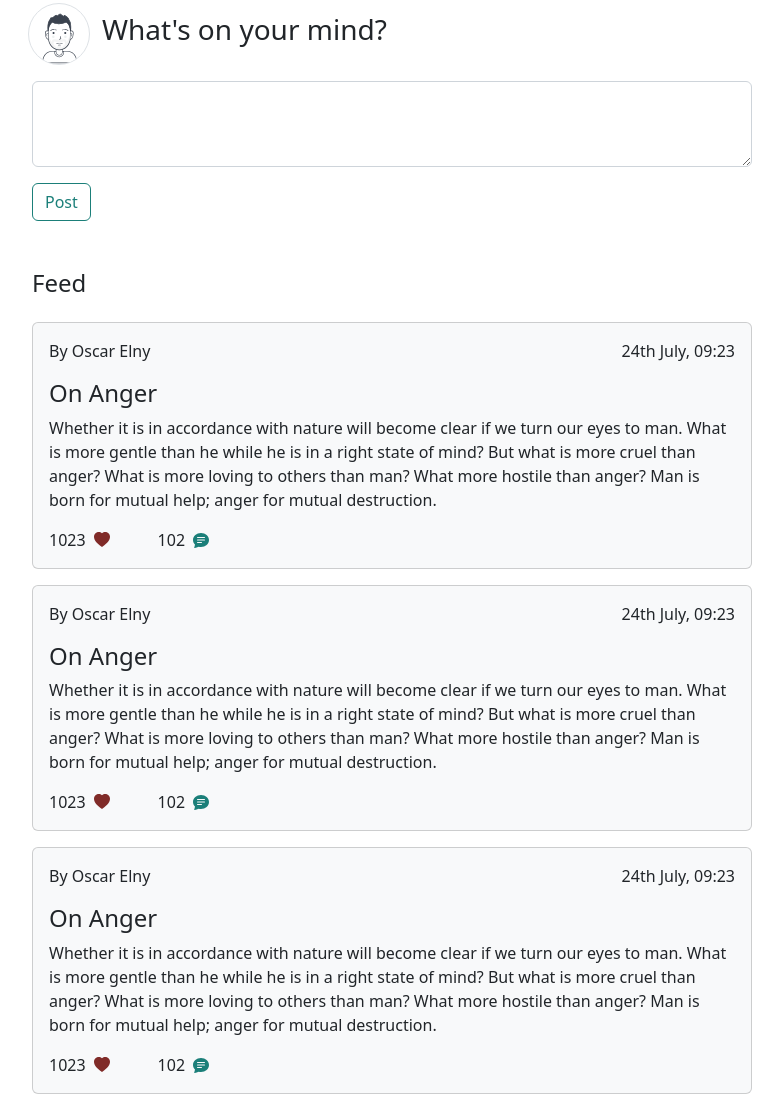
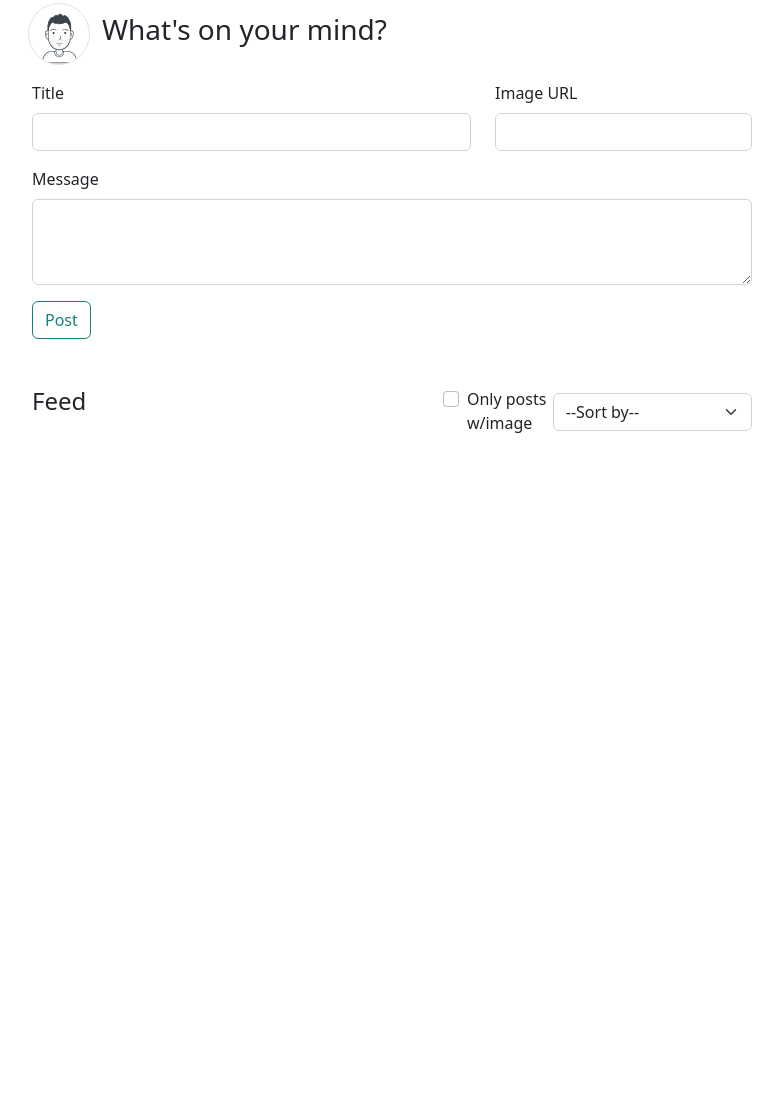
Before and after one commit to olee2/social-media-application, a website with bundled scripts: page index.html in a window 1280 px wide. Shown: the part 134-1252 px from the top of the page, without its empty margins (248-1031 px from the left). After the commit the page ends 800 px from the top, so only its background shows below. Built offline with nearby package versions, Linux system fonts and the light colour scheme; files whose address does not match are found by name.

Commit message:
Code for home page feed and posts

```diff
--- a/index.html
+++ b/index.html
@@ -38,9 +38,9 @@
             </li>
           </ul>
 
-          <form class="d-flex" role="search">
+          <form class="d-flex search-form" role="search">
             <input
-              class="form-control me-2"
+              class="form-control me-2 search-field"
               type="search"
               placeholder="Search"
               aria-label="Search"
@@ -52,7 +52,7 @@
         </div>
       </div>
     </nav>
-    <div class="container-sm flex-column d-flex h-100 align-items-center mt-5">
+    <div class="container-sm flex-column d-flex h-100 mt-5 align-items-center">
       <div class="main-container">
         <div class="mb-5">
           <div class="row align-items-center mb-3">
@@ -63,12 +63,31 @@
             />
             <h1 class="h3 col-10">What's on your mind?</h1>
           </div>
-          <form action="/profile.html" class="col-12">
+          <form class="col-12 post-form">
+            <div class="d-flex justify-content-between gap-4">
+              <div class="mb-3 flex-grow-1">
+                <label for="title" class="form-label">Title</label>
+                <input
+                  type="text"
+                  class="form-control"
+                  name="title"
+                  id="title"
+                  required
+                />
+              </div>
+              <div class="mb-3">
+                <label for="img" class="form-label">Image URL</label>
+                <input type="url" class="form-control" name="media" id="img" />
+              </div>
+            </div>
+
             <div class="mb-3">
+              <label for="message" class="form-label">Message</label>
               <textarea
                 class="form-control"
-                id="exampleFormControlTextarea1"
+                id="message"
                 rows="3"
+                name="body"
                 required
               ></textarea>
             </div>
@@ -77,150 +96,31 @@
         </div>
 
         <div class="mb-4">
-          <h2 class="h4 mb-4">Feed</h2>
-          <div class="d-flex flex-column gap-3">
-            <div class="card p-3">
-              <div class="row">
-                <p class="col">By Oscar Elny</p>
-                <div class="col text-end">24th July, 09:23</div>
+          <div class="d-flex justify-content-between mb-4">
+            <h2 class="h4">Feed</h2>
+            <div class="d-flex align-items-center">
+              <div class="form-check">
+                <input
+                  class="form-check-input"
+                  type="checkbox"
+                  value=""
+                  id="image-filter"
+                />
+                <label class="form-check-label" for="image-filter">
+                  Only posts w/image
+                </label>
               </div>
-              <h3 class="h4">On Anger</h3>
-              <p>
-                Whether it is in accordance with nature will become clear if we
-                turn our eyes to man. What is more gentle than he while he is in
-                a right state of mind? But what is more cruel than anger? What
-                is more loving to others than man? What more hostile than anger?
-                Man is born for mutual help; anger for mutual destruction.
-              </p>
-              <div class="d-flex">
-                <div class="d-flex align-items-center me-5">
-                  <div class="me-2">1023</div>
-                  <svg
-                    xmlns="http://www.w3.org/2000/svg"
-                    width="16"
-                    height="16"
-                    fill="currentColor"
-                    class="bi bi-heart-fill"
-                    viewBox="0 0 16 16"
-                  >
-                    <path
-                      fill-rule="evenodd"
-                      d="M8 1.314C12.438-3.248 23.534 4.735 8 15-7.534 4.736 3.562-3.248 8 1.314z"
-                    />
-                  </svg>
-                </div>
-                <div class="d-flex align-items-center">
-                  <div class="me-2">102</div>
-                  <svg
-                    xmlns="http://www.w3.org/2000/svg"
-                    width="16"
-                    height="16"
-                    fill="currentColor"
-                    class="bi bi-chat-text-fill"
-                    viewBox="0 0 16 16"
-                  >
-                    <path
-                      d="M16 8c0 3.866-3.582 7-8 7a9.06 9.06 0 0 1-2.347-.306c-.584.296-1.925.864-4.181 1.234-.2.032-.352-.176-.273-.362.354-.836.674-1.95.77-2.966C.744 11.37 0 9.76 0 8c0-3.866 3.582-7 8-7s8 3.134 8 7zM4.5 5a.5.5 0 0 0 0 1h7a.5.5 0 0 0 0-1h-7zm0 2.5a.5.5 0 0 0 0 1h7a.5.5 0 0 0 0-1h-7zm0 2.5a.5.5 0 0 0 0 1h4a.5.5 0 0 0 0-1h-4z"
-                    />
-                  </svg>
-                </div>
-              </div>
-            </div>
-            <div class="card p-3">
-              <div class="row">
-                <p class="col">By Oscar Elny</p>
-                <div class="col text-end">24th July, 09:23</div>
-              </div>
-              <h3 class="h4">On Anger</h3>
-              <p>
-                Whether it is in accordance with nature will become clear if we
-                turn our eyes to man. What is more gentle than he while he is in
-                a right state of mind? But what is more cruel than anger? What
-                is more loving to others than man? What more hostile than anger?
-                Man is born for mutual help; anger for mutual destruction.
-              </p>
-              <div class="d-flex">
-                <div class="d-flex align-items-center me-5">
-                  <div class="me-2">1023</div>
-                  <svg
-                    xmlns="http://www.w3.org/2000/svg"
-                    width="16"
-                    height="16"
-                    fill="currentColor"
-                    class="bi bi-heart-fill"
-                    viewBox="0 0 16 16"
-                  >
-                    <path
-                      fill-rule="evenodd"
-                      d="M8 1.314C12.438-3.248 23.534 4.735 8 15-7.534 4.736 3.562-3.248 8 1.314z"
-                    />
-                  </svg>
-                </div>
-                <div class="d-flex align-items-center">
-                  <div class="me-2">102</div>
-                  <svg
-                    xmlns="http://www.w3.org/2000/svg"
-                    width="16"
-                    height="16"
-                    fill="currentColor"
-                    class="bi bi-chat-text-fill"
-                    viewBox="0 0 16 16"
-                  >
-                    <path
-                      d="M16 8c0 3.866-3.582 7-8 7a9.06 9.06 0 0 1-2.347-.306c-.584.296-1.925.864-4.181 1.234-.2.032-.352-.176-.273-.362.354-.836.674-1.95.77-2.966C.744 11.37 0 9.76 0 8c0-3.866 3.582-7 8-7s8 3.134 8 7zM4.5 5a.5.5 0 0 0 0 1h7a.5.5 0 0 0 0-1h-7zm0 2.5a.5.5 0 0 0 0 1h7a.5.5 0 0 0 0-1h-7zm0 2.5a.5.5 0 0 0 0 1h4a.5.5 0 0 0 0-1h-4z"
-                    />
-                  </svg>
-                </div>
-              </div>
-            </div>
-            <div class="card p-3">
-              <div class="row">
-                <p class="col">By Oscar Elny</p>
-                <div class="col text-end">24th July, 09:23</div>
-              </div>
-              <h3 class="h4">On Anger</h3>
-              <p>
-                Whether it is in accordance with nature will become clear if we
-                turn our eyes to man. What is more gentle than he while he is in
-                a right state of mind? But what is more cruel than anger? What
-                is more loving to others than man? What more hostile than anger?
-                Man is born for mutual help; anger for mutual destruction.
-              </p>
-              <div class="d-flex">
-                <div class="d-flex align-items-center me-5">
-                  <div class="me-2">1023</div>
-                  <svg
-                    xmlns="http://www.w3.org/2000/svg"
-                    width="16"
-                    height="16"
-                    fill="currentColor"
-                    class="bi bi-heart-fill"
-                    viewBox="0 0 16 16"
-                  >
-                    <path
-                      fill-rule="evenodd"
-                      d="M8 1.314C12.438-3.248 23.534 4.735 8 15-7.534 4.736 3.562-3.248 8 1.314z"
-                    />
-                  </svg>
-                </div>
-                <div class="d-flex align-items-center">
-                  <div class="me-2">102</div>
-                  <svg
-                    xmlns="http://www.w3.org/2000/svg"
-                    width="16"
-                    height="16"
-                    fill="currentColor"
-                    class="bi bi-chat-text-fill"
-                    viewBox="0 0 16 16"
-                  >
-                    <path
-                      d="M16 8c0 3.866-3.582 7-8 7a9.06 9.06 0 0 1-2.347-.306c-.584.296-1.925.864-4.181 1.234-.2.032-.352-.176-.273-.362.354-.836.674-1.95.77-2.966C.744 11.37 0 9.76 0 8c0-3.866 3.582-7 8-7s8 3.134 8 7zM4.5 5a.5.5 0 0 0 0 1h7a.5.5 0 0 0 0-1h-7zm0 2.5a.5.5 0 0 0 0 1h7a.5.5 0 0 0 0-1h-7zm0 2.5a.5.5 0 0 0 0 1h4a.5.5 0 0 0 0-1h-4z"
-                    />
-                  </svg>
-                </div>
-              </div>
+
+              <select class="form-select" id="sort">
+                <option value="" selected>--Sort by--</option>
+                <option value="desc">Latest First</option>
+                <option value="asc">Oldest First</option>
+              </select>
             </div>
           </div>
+          <div
+            class="d-flex flex-column gap-3 posts-container align-items-center"
+          ></div>
         </div>
       </div>
     </div>
```
Also changed, not shown: dist/js/components/createHtml.mjs (added), dist/js/components/media.mjs (added), dist/js/components/posts.mjs (added), dist/js/index.js.
